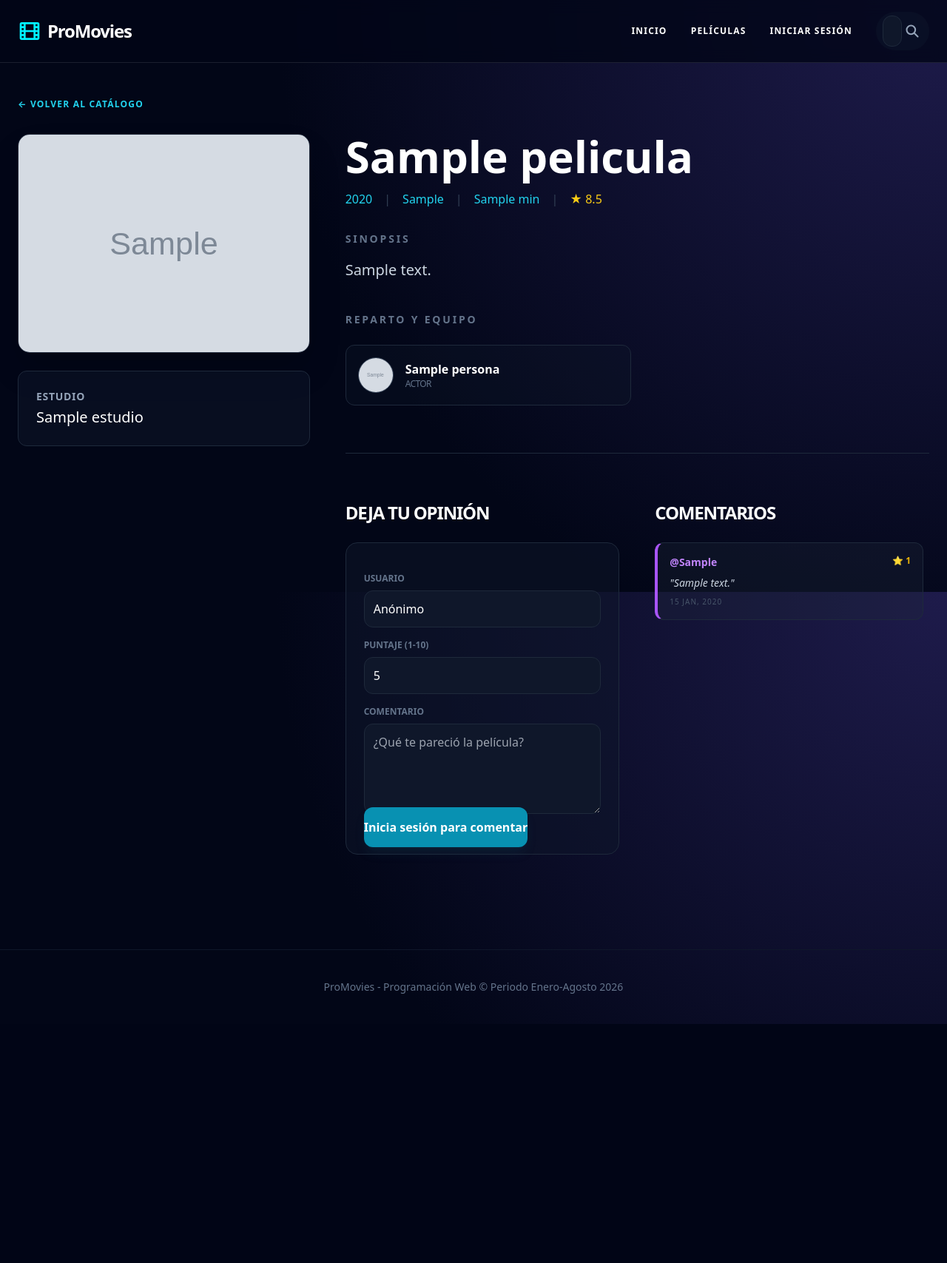
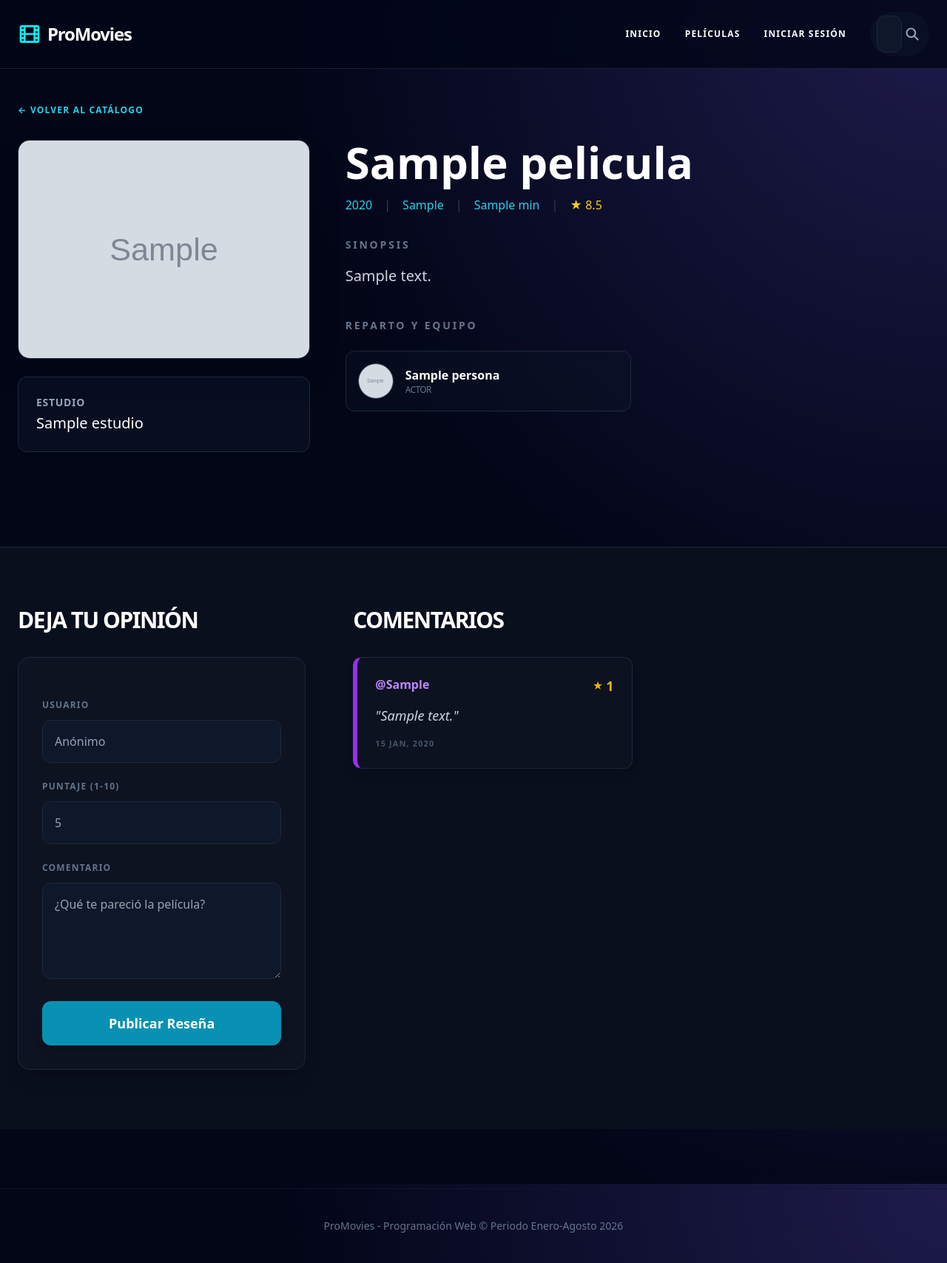
Before and after one commit to ALbaz145/myMovies, a Django app: page /peliculas/1/ in a window 1280 px wide. Shown: the whole page at 74% size. Before the commit the page ends 1384 px from the top, so only its background shows below. Run offline with Django 5.2, Linux system fonts and the light colour scheme; tables that the repository leaves empty hold one stand-in row (values such as "Sample post"); grey boxes marked "Sample" are stand-in pictures; some libraries are stand-ins or nearby versions.

Commit message:
Funcionalidad de las reseñas y comentarios de pasaron a la parte de abajo de la pagina

```diff
--- a/peliculas/templates/pelicula_detalle.html
+++ b/peliculas/templates/pelicula_detalle.html
@@ -8,7 +8,7 @@
         ← Volver al catálogo
     </a>
 
-    <div class="flex flex-col md:flex-row gap-12">
+    <div class="flex flex-col md:flex-row gap-12 mb-20">
         <div class="md:w-1/3">
             <div class="rounded-2xl overflow-hidden border border-slate-800 shadow-2xl bg-slate-900">
                 {% if pelicula.imagen %}
@@ -44,7 +44,7 @@
                 </p>
             </div>
 
-            <div class="mb-16">
+            <div>
                 <h3 class="text-sm font-bold text-slate-500 uppercase tracking-[0.2em] mb-6">Reparto y Equipo</h3>
                 <div class="grid grid-cols-1 sm:grid-cols-2 gap-4">
                     {% for pp in participaciones %}
@@ -64,75 +64,93 @@
                     {% endfor %}
                 </div>
             </div>
+        </div>
+    </div>
+</div>
 
-            <hr class="border-slate-800 mb-16">
+<section class="w-full bg-[#0a0f1d] border-t border-slate-800 py-20">
+    <div class="max-w-[1400px] mx-auto px-6">
+        <div class="flex flex-col lg:flex-row gap-16">
 
-            <div class="grid grid-cols-1 lg:grid-cols-2 gap-12">
+            <div class="lg:w-1/3">
+                <h3 class="text-3xl font-bold text-white mb-8 uppercase tracking-tighter">Deja tu opinión</h3>
 
-                <div>
-                    <h3 class="text-2xl font-bold text-white mb-6 uppercase tracking-tighter">Deja tu opinión</h3>
-                    <form method="POST" class="space-y-4 bg-slate-900/50 p-6 rounded-2xl border border-slate-800">
+                <form method="POST" class="space-y-6 bg-[#111827]/50 p-8 rounded-2xl border border-slate-800 shadow-xl">
                     {% csrf_token %}
                     <div>
-                            <label class="block text-xs font-bold text-slate-500 uppercase mb-2">Usuario</label>
+                        <label class="block text-xs font-bold text-slate-500 uppercase mb-3 tracking-widest">Usuario</label>
                         {{ form.usuario }}
                     </div>
                     <div>
-                            <label class="block text-xs font-bold text-slate-500 uppercase mb-2">Puntaje (1-10)</label>
+                        <label class="block text-xs font-bold text-slate-500 uppercase mb-3 tracking-widest">Puntaje (1-10)</label>
                         {{ form.calificacion }}
                     </div>
                     <div>
-                            <label class="block text-xs font-bold text-slate-500 uppercase mb-2">Comentario</label>
+                        <label class="block text-xs font-bold text-slate-500 uppercase mb-3 tracking-widest">Comentario</label>
                         {{ form.texto }}
                     </div>
-                        {% if user.is_authenticated %}
-                        <button type="submit" class="w-full py-4 bg-cyan-600 hover:bg-cyan-500 text-white font-bold rounded-xl transition-all shadow-lg shadow-cyan-900/20">
+
+                    <button type="submit" class="w-full py-4 bg-[#0891b2] hover:bg-[#06b6d4] text-white font-bold rounded-xl transition-all shadow-lg text-lg mt-4">
                         Publicar Reseña
                     </button>
-                        {% else %}
-                        <a href="{% url 'login' %}" class="w-full py-4 bg-cyan-600 hover:bg-cyan-500 text-white font-bold rounded-xl transition-all shadow-lg shadow-cyan-900/20">
-                            <button>Inicia sesión para comentar</button>
-                        </a>
-                        {% endif %}
                 </form>
             </div>
 
-                <div>
-                    <h3 class="text-2xl font-bold text-white mb-6 uppercase tracking-tighter">Comentarios</h3>
-                    <div class="space-y-4 max-h-[500px] overflow-y-auto pr-2">
+            <div class="lg:w-2/3">
+                <h3 class="text-3xl font-bold text-white mb-8 uppercase tracking-tighter">Comentarios</h3>
+
+                <div class="grid grid-cols-1 md:grid-cols-2 gap-6">
                     {% for r in reseñas %}
-                        <div class="p-4 rounded-xl bg-slate-800/30 border border-slate-800 border-l-4 border-l-purple-500">
-                            <div class="flex justify-between items-start mb-2">
-                                <span class="text-purple-400 font-bold text-sm">@{{ r.usuario }}</span>
-                                <span class="text-xs text-yellow-500 font-bold">⭐ {{ r.calificacion }}</span>
+                    <div class="p-6 rounded-xl bg-[#111827]/40 border border-slate-800 border-l-[6px] border-l-purple-600 shadow-lg transition-transform hover:scale-[1.02]">
+                        <div class="flex justify-between items-start mb-3">
+                            <span class="text-purple-400 font-bold text-base">@{{ r.usuario }}</span>
+                            <span class="flex items-center gap-1 text-yellow-500 font-bold text-lg">
+                                <span class="text-sm">★</span> {{ r.calificacion }}
+                            </span>
                         </div>
-                            <p class="text-slate-300 text-sm italic">"{{ r.texto }}"</p>
-                            <p class="text-[10px] text-slate-600 mt-2 uppercase tracking-widest">{{ r.fecha|date:"d M, Y" }}</p>
+                        <p class="text-slate-300 text-lg italic mb-4">"{{ r.texto }}"</p>
+                        <p class="text-[11px] text-slate-600 uppercase font-semibold tracking-widest">{{ r.fecha|date:"d M, Y" }}</p>
                     </div>
                     {% empty %}
-                        <p class="text-slate-600 italic text-center py-8 bg-slate-900/20 rounded-xl border border-dashed border-slate-800">
-                            Aún no hay reseñas para esta película.
-                        </p>
+                    <div class="col-span-full py-16 text-center bg-slate-900/20 rounded-2xl border border-dashed border-slate-800">
+                        <p class="text-slate-500 text-lg italic">Aún no hay reseñas. ¡Sé el primero!</p>
+                    </div>
                     {% endfor %}
                 </div>
             </div>
 
-            </div> </div>
         </div>
     </div>
+</section>
 
 <style>
     input, textarea, select {
         width: 100%;
         background: #0f172a !important;
         border: 1px solid #1e293b !important;
-        color: white !important;
-        padding: 0.75rem !important;
+        color: #94a3b8 !important;
+        padding: 1rem !important;
         border-radius: 0.75rem !important;
+        font-size: 1rem;
     }
     input:focus, textarea:focus {
-        border-color: #06b6d4 !important;
+        border-color: #0891b2 !important;
         outline: none !important;
+        color: white !important;
+    }
+    /* Para el scroll de la página */
+    ::-webkit-scrollbar {
+        width: 8px;
+    }
+    ::-webkit-scrollbar-track {
+        background: #0f172a;
+    }
+    ::-webkit-scrollbar-thumb {
+        background: #1e293b;
+        border-radius: 10px;
+    }
+    ::-webkit-scrollbar-thumb:hover {
+        background: #334155;
     }
 </style>
 {% endblock %}
```
Also changed, not shown: peliculas/templates/home.html (+10 -6 lines). Lines whose indentation alone changed are shown as unchanged.
